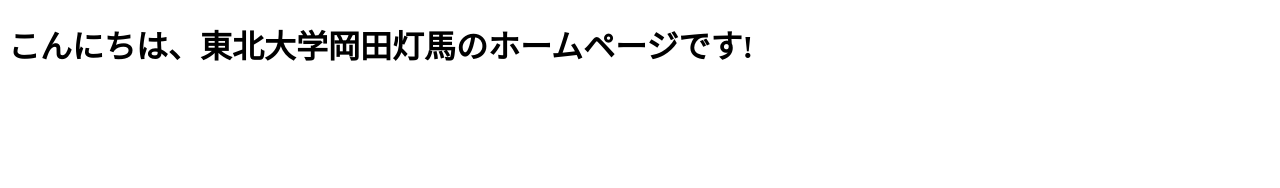
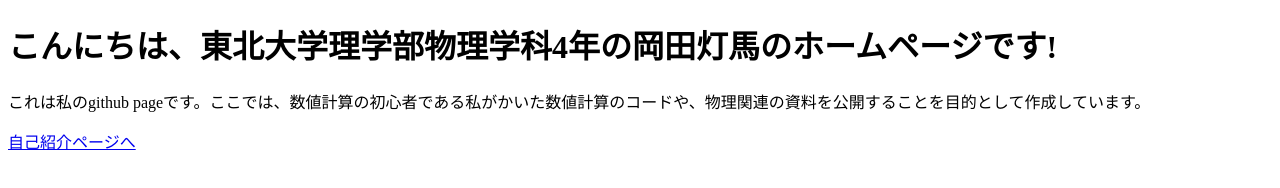
Before and after one commit to okadatouma/okadatouma.github.io, a plain HTML site: page index.html in a window 1280 px wide. Drawn offline with Linux system fonts and the light colour scheme.

Commit message:
自己紹介文の追加

```diff
--- a/index.html
+++ b/index.html
@@ -1,5 +1,12 @@
 <!doctype html>
+<head>
 <meta charset="utf-8">
 <meta name="viewport" content="width=device-width,initial-scale=1">
-<title>Home</title>
-<h1>こんにちは、東北大学岡田灯馬のホームページです!</h1>
+<title>岡田灯馬のホームページ</title>
+</head>
+<body>
+<h1>こんにちは、東北大学理学部物理学科4年の岡田灯馬のホームページです!</h1>
+<p>これは私のgithub pageです。ここでは、数値計算の初心者である私がかいた数値計算のコードや、物理関連の資料を公開することを目的として作成しています。</p>
+<a href="about.html">自己紹介ページへ</a>
+</body>
+</html>
```
